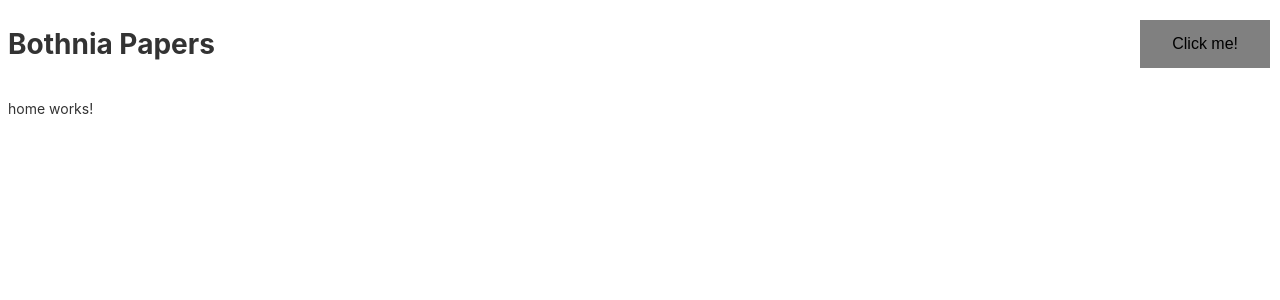
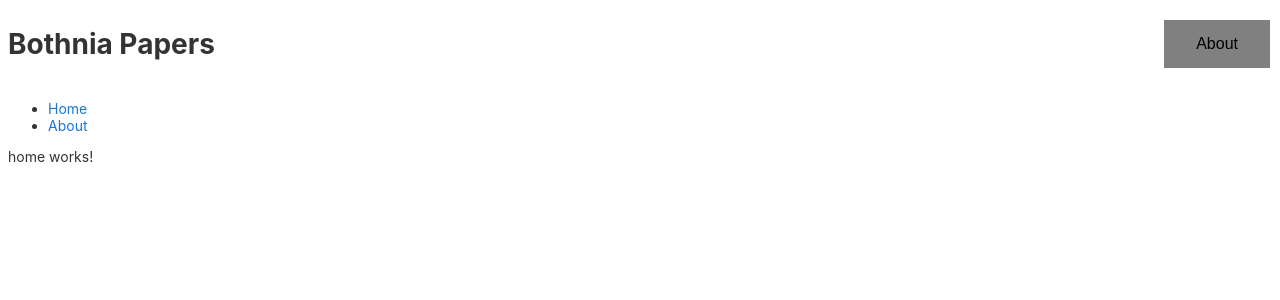
Before and after one commit to dcaptain1/D0027E_Project_Alpha, an Angular app: page /Home in a window 1280 px wide. Shown: the top 300 px of the page. Built offline with nearby package versions, Linux system fonts and the light colour scheme.

Commit message:
it works...

```diff
--- a/src/app/app.component.html
+++ b/src/app/app.component.html
@@ -4,11 +4,16 @@
   <app-header>
     <!-- this is the header -->
 
+
   </app-header>
 
 
   <router-outlet>
       <!-- this is the main view -->
+      <ul>
+        <li> <a href="Home">Home</a></li>
+        <li><a href="About">About</a></li>
+      </ul>
 
   </router-outlet>
 
--- a/src/app/components/header/header.component.html
+++ b/src/app/components/header/header.component.html
@@ -6,8 +6,8 @@
 <h1>{{title}}</h1>
 <app-button
   color= "gray"
-  text="Click me!"
-  (btnClick)="goToUpload()">
+  text="About"
+  (btnClick)="goToAboutPage()">
 </app-button>
 
 </header>
--- a/src/app/components/header/header.component.ts
+++ b/src/app/components/header/header.component.ts
@@ -1,4 +1,5 @@
 import { Component, OnInit } from '@angular/core';
+import { ActivatedRoute } from '@angular/router';
 
 @Component({
   selector: 'app-header',
@@ -12,8 +13,8 @@ export class HeaderComponent implements OnInit{
 
   title: string = 'Bothnia Papers';
 
-  goToUpload(){
-    console.log("toggle")
+  goToAboutPage(){
+    console.log("going to about page...")
 
   }
 }
--- a/src/app/components/home/home.component.html
+++ b/src/app/components/home/home.component.html
@@ -1 +1,7 @@
-<p>home works!</p>
+
+<div>
+  <p>home works!</p>
+
+
+
+</div>
```
